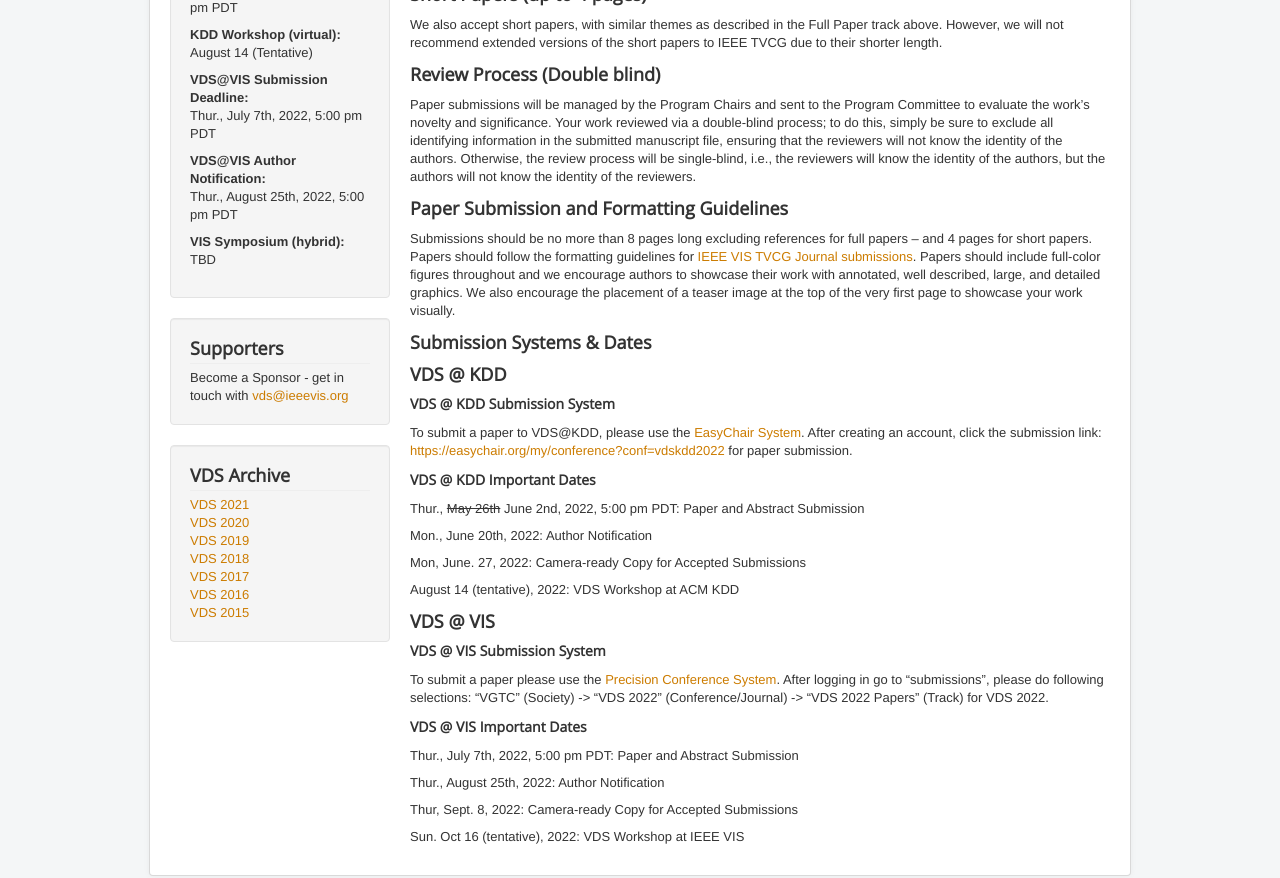
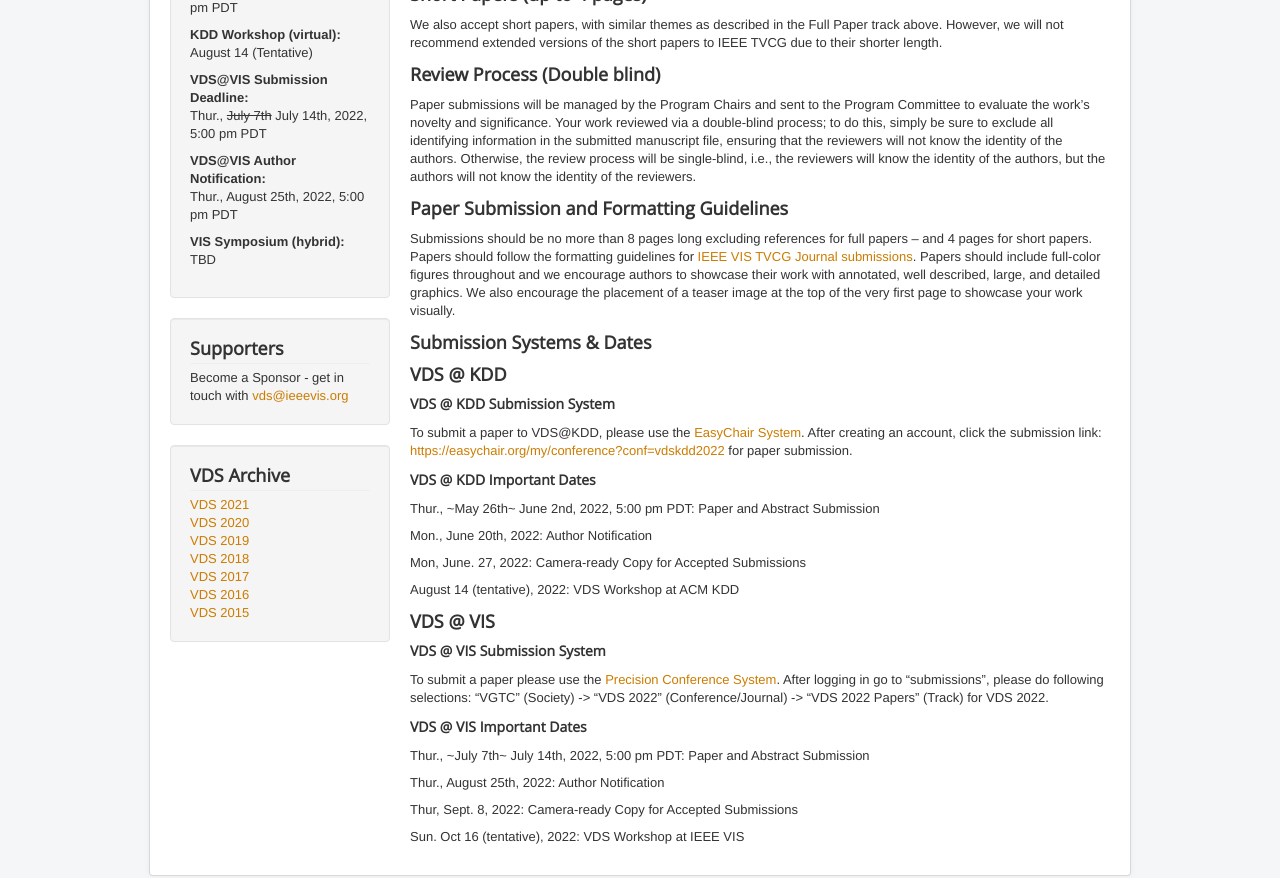
Before and after one commit to visualdatascience/2022, a Jekyll site: the page built from cfp.md, in a window 1280 px wide. Shown: the part 671-1549 px from the top of the page. Built offline with Jekyll 4.4.1, drawn with Linux system fonts in a browser that asks for light colours.

Commit message:
vds@vis 1 week extension

```diff
--- a/_config.yml
+++ b/_config.yml
@@ -9,7 +9,7 @@ conferencedate: "TBD"
 
 deadline_submission:  "Thur., <s>May 26th</s> June 2nd, 2022, 5:00 pm PDT"
 deadline_notification: "Mon., June 20th, 2022, 5:00 pm PDT"
-deadline_submission_vis:  "Thur., July 7th, 2022, 5:00 pm PDT"
+deadline_submission_vis:  "Thur., <s>July 7th</s> July 14th, 2022, 5:00 pm PDT"
 deadline_notification_vis: "Thur., August 25th, 2022, 5:00 pm PDT"
 event_date: "August 14 (Tentative)"
 event2_date: "TBD"
--- a/cfp.md
+++ b/cfp.md
@@ -34,7 +34,7 @@ To submit a paper to VDS@KDD, please use the [EasyChair System](https://easychai
 
 #### VDS @ KDD Important Dates
 
-Thur., ~~May 26th~~ June 2nd, 2022, 5:00 pm PDT: Paper and Abstract Submission
+Thur., ~May 26th~ June 2nd, 2022, 5:00 pm PDT: Paper and Abstract Submission
 
 Mon., June 20th, 2022: Author Notification
 
@@ -49,7 +49,7 @@ To submit a paper please use the [Precision Conference System](https://new.preci
 
 #### VDS @ VIS Important Dates
 
-Thur., July 7th, 2022, 5:00 pm PDT: Paper and Abstract Submission
+Thur., ~July 7th~ July 14th, 2022, 5:00 pm PDT: Paper and Abstract Submission
 
 Thur., August 25th, 2022: Author Notification
 
```
